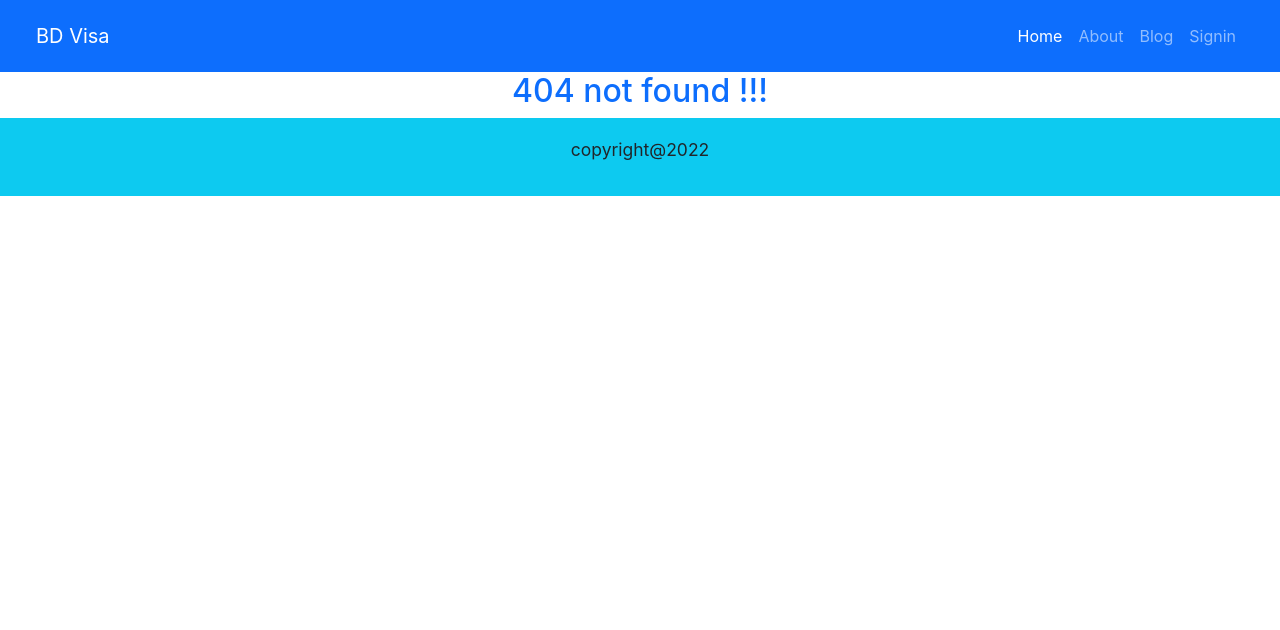
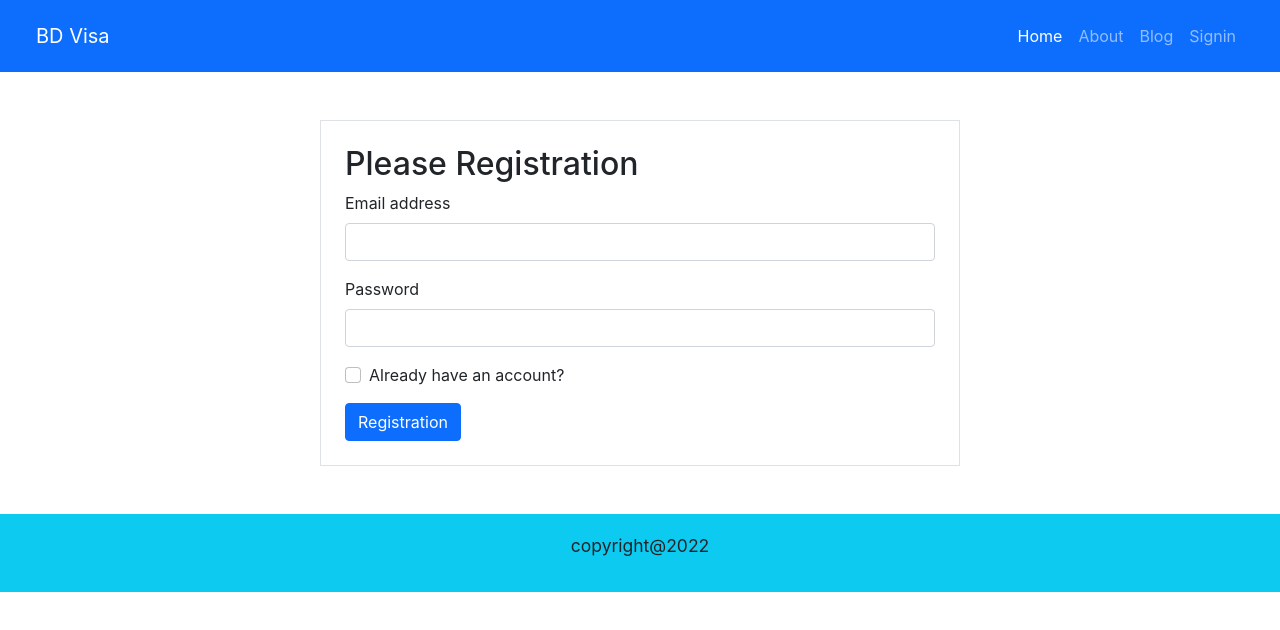
Before and after one commit to alanas59/bd-visa-consultancy, a React (Create React App) app: page /login in a window 1280 px wide. Before the commit this address had no page. Shown: the top 630 px of the page. Built offline with nearby package versions, Linux system fonts and the light colour scheme.

Commit message:
login component included

```diff
--- a/src/App.js
+++ b/src/App.js
@@ -4,6 +4,7 @@ import About from "./Pages/About/About";
 import Blog from "./Pages/Blog/Blog";
 import Checkout from "./Pages/Checkout/Checkout";
 import Home from "./Pages/Home/Home/Home";
+import Login from "./Pages/Login/Login";
 import Footer from "./Pages/Shared/Footer/Footer";
 import Header from "./Pages/Shared/Header/Header";
 import NotFound from "./Pages/Shared/NotFound/NotFound";
@@ -18,6 +19,7 @@ function App() {
         <Route path="/about" element={<About></About>}></Route>
         <Route path="/blog" element={<Blog></Blog>}></Route>
         <Route path="/checkout" element={<Checkout></Checkout>}></Route>
+        <Route path="/login" element={<Login></Login>}></Route>
         <Route path="*" element={<NotFound></NotFound>}></Route>
       </Routes>
       <Footer></Footer>
--- /dev/null
+++ b/src/Pages/Login/Login.js
@@ -0,0 +1,56 @@
+import React, { useState } from "react";
+
+const Login = () => {
+  const [check, setCheck] = useState(false);
+
+  const handleCheck = () =>{
+      setCheck(!check);
+  }
+
+  return (
+    <div className="w-50 mx-auto my-5 border p-4">
+      <h2>Please {check?'Login':'Registration'}</h2>
+      <form>
+        <div class="mb-3">
+          <label for="exampleInputEmail1" class="form-label">
+            Email address
+          </label>
+          <input
+            type="email"
+            class="form-control"
+            id="exampleInputEmail1"
+            aria-describedby="emailHelp"
+          />
+        </div>
+        <div class="mb-3">
+          <label for="exampleInputPassword1" class="form-label">
+            Password
+          </label>
+          <input
+            type="password"
+            class="form-control"
+            id="exampleInputPassword1"
+          />
+        </div>
+        <div class="mb-3 form-check">
+          <input onClick={handleCheck} type="checkbox" class="form-check-input" id="exampleCheck1" />
+          <label class="form-check-label" for="exampleCheck1">
+            Already have an account?
+          </label>
+        </div>
+        {
+          check ? (
+          <button type="submit" class="btn btn-primary">
+            Login
+          </button>
+        ) : (
+          <button type="submit" class="btn btn-primary">
+            Registration
+          </button>
+        )}
+      </form>
+    </div>
+  );
+};
+
+export default Login;
--- a/src/Pages/Shared/Header/Header.js
+++ b/src/Pages/Shared/Header/Header.js
@@ -38,7 +38,7 @@ const Header = () => {
                 </Link>
               </li>
               <li className="nav-item">
-                <Link className="nav-link" aria-current="page" to="#">
+                <Link className="nav-link" aria-current="page" to="/login">
                   Signin
                 </Link>
               </li>
```
